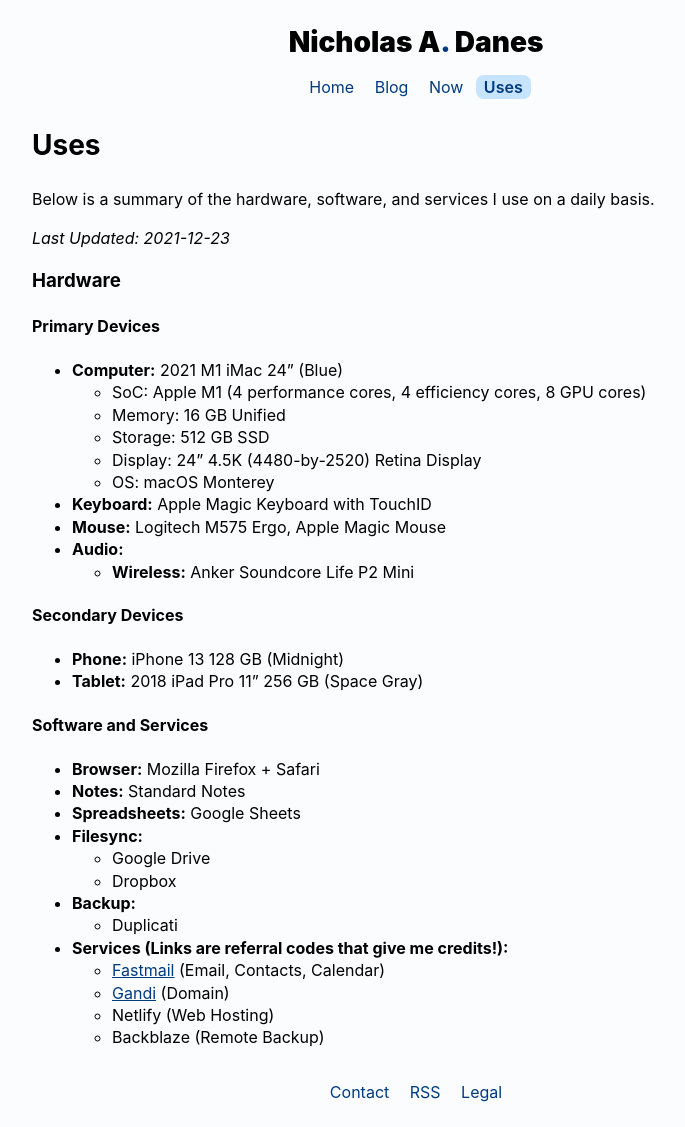
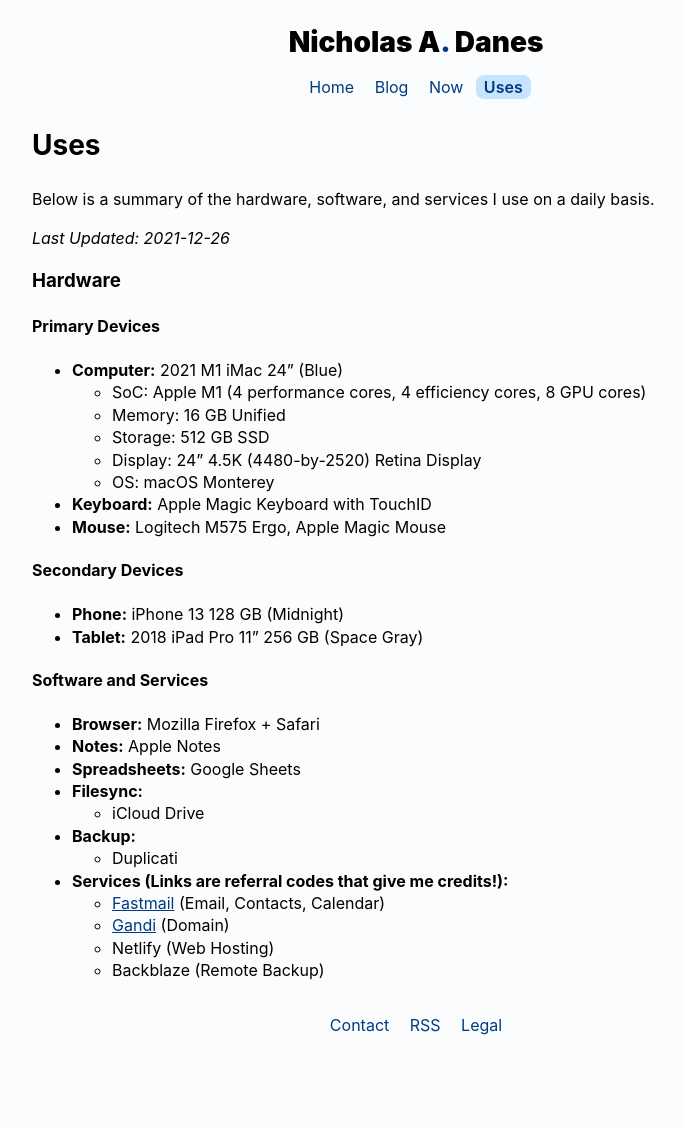
Before and after one commit to danesnick/old_website, a Jekyll site: the page built from uses.markdown, in a window 1280 px wide. Shown: the whole page, without its empty margins (224-909 px from the left). Built offline with Jekyll 4.4.1, drawn with Linux system fonts in a browser that asks for light colours; after the commit the page ends 1060 px from its top, so only the background shows below that.

Commit message:
Updated ues page

```diff
--- a/uses.markdown
+++ b/uses.markdown
@@ -7,7 +7,7 @@
 
 Below is a summary of the hardware, software, and services I use on a daily basis.
 
-*Last Updated: 2021-12-23*
+*Last Updated: 2021-12-26*
 
 ### Hardware
 
@@ -26,8 +26,6 @@
 	+ OS: macOS Monterey
 * **Keyboard:** Apple Magic Keyboard with TouchID
 * **Mouse:** Logitech M575 Ergo, Apple Magic Mouse
-* **Audio:**
-	+ **Wireless:** Anker Soundcore Life P2 Mini
 
 #### Secondary Devices
 
@@ -37,11 +35,10 @@
 #### Software and Services
 
 * **Browser:** Mozilla Firefox + Safari
-* **Notes:** Standard Notes
+* **Notes:** Apple Notes
 * **Spreadsheets:**  Google Sheets
 * **Filesync:**
-	+ Google Drive
-	+ Dropbox
+	+ iCloud Drive
 * **Backup:**
 	+ Duplicati
 * **Services (Links are referral codes that give me credits!):**
```
